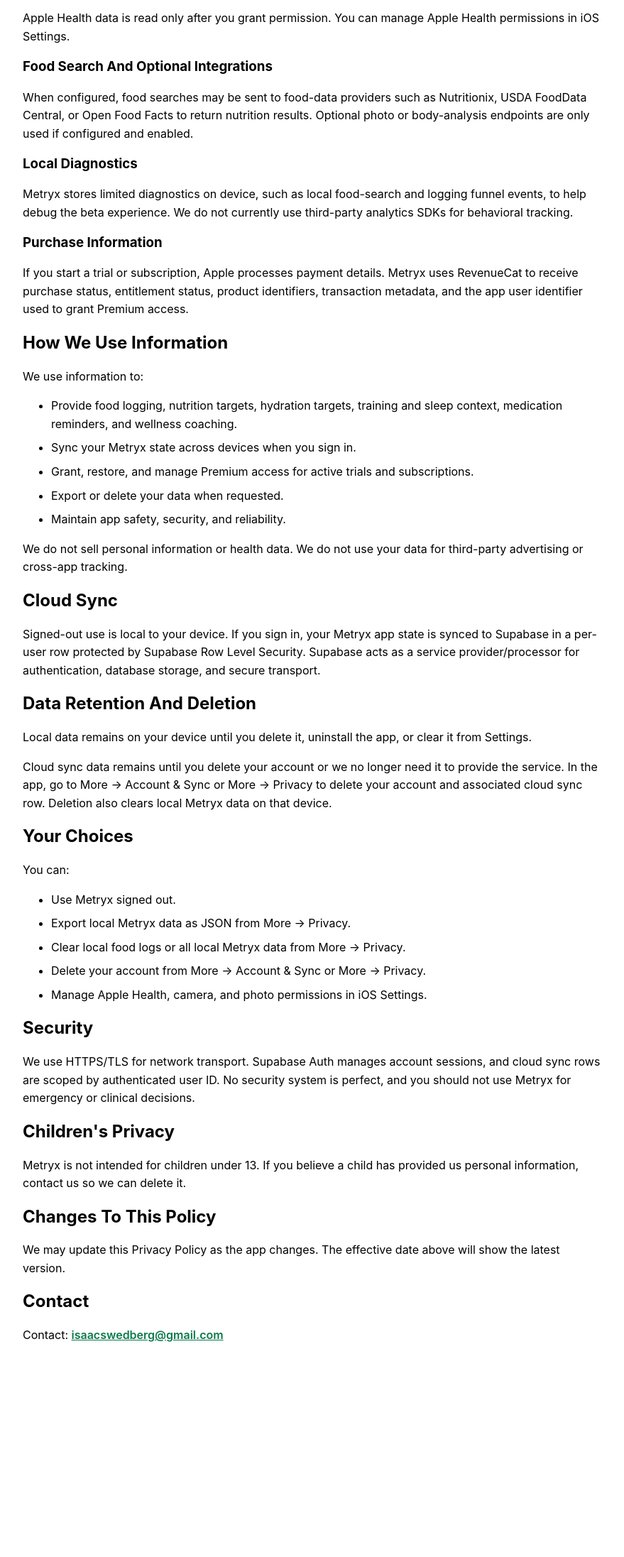
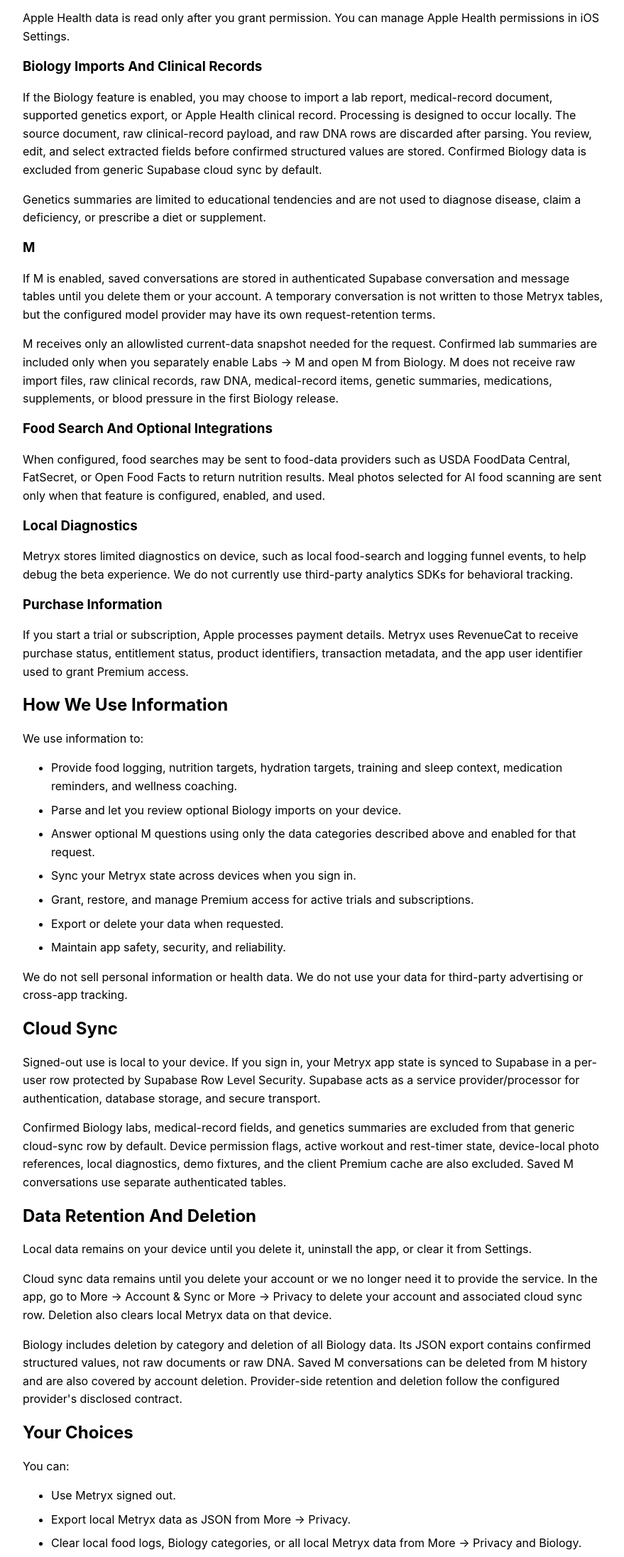
Before and after one commit to Is43c/vantahealth-legal, a plain HTML site: page privacy/index.html in a window 1280 px wide. Shown: the part 607-2800 px from the top of the page at 71% size, without its empty margins (198-1077 px from the left). Before the commit the page ends 2557 px from the top, so only its background shows below. Drawn offline with Linux system fonts and the light colour scheme.

Commit message:
Update Metryx privacy and wellness disclosures

```diff
--- a/privacy/index.html
+++ b/privacy/index.html
@@ -35,7 +35,7 @@
 <body>
   <main>
     <h1>Metryx Privacy Policy</h1>
-    <p><strong>Effective date:</strong> June 5, 2026</p>
+    <p><strong>Effective date:</strong> July 29, 2026</p>
     <p>Metryx ("Metryx," "we," "us," or "our") provides wellness-focused food logging, hydration, training, sleep, medication-context reminders, and body-composition coaching. This Privacy Policy explains what information we collect, how we use it, and the choices you have.</p>
     <p>Metryx is not a medical device and does not provide medical advice, diagnosis, treatment, medication dosing, medication adjustment, or titration recommendations.</p>
 
@@ -47,8 +47,16 @@
     <p>You may enter or connect information such as age, sex, height, weight, body-fat estimates, food logs, macro and micronutrient estimates, hydration logs, workout logs, sleep data, step data, GLP-1/TRT context, reminder schedules, appetite, and digestive-comfort notes.</p>
     <p>Apple Health data is read only after you grant permission. You can manage Apple Health permissions in iOS Settings.</p>
 
+    <h3>Biology Imports And Clinical Records</h3>
+    <p>If the Biology feature is enabled, you may choose to import a lab report, medical-record document, supported genetics export, or Apple Health clinical record. Processing is designed to occur locally. The source document, raw clinical-record payload, and raw DNA rows are discarded after parsing. You review, edit, and select extracted fields before confirmed structured values are stored. Confirmed Biology data is excluded from generic Supabase cloud sync by default.</p>
+    <p>Genetics summaries are limited to educational tendencies and are not used to diagnose disease, claim a deficiency, or prescribe a diet or supplement.</p>
+
+    <h3>M</h3>
+    <p>If M is enabled, saved conversations are stored in authenticated Supabase conversation and message tables until you delete them or your account. A temporary conversation is not written to those Metryx tables, but the configured model provider may have its own request-retention terms.</p>
+    <p>M receives only an allowlisted current-data snapshot needed for the request. Confirmed lab summaries are included only when you separately enable Labs &rarr; M and open M from Biology. M does not receive raw import files, raw clinical records, raw DNA, medical-record items, genetic summaries, medications, supplements, or blood pressure in the first Biology release.</p>
+
     <h3>Food Search And Optional Integrations</h3>
-    <p>When configured, food searches may be sent to food-data providers such as Nutritionix, USDA FoodData Central, or Open Food Facts to return nutrition results. Optional photo or body-analysis endpoints are only used if configured and enabled.</p>
+    <p>When configured, food searches may be sent to food-data providers such as USDA FoodData Central, FatSecret, or Open Food Facts to return nutrition results. Meal photos selected for AI food scanning are sent only when that feature is configured, enabled, and used.</p>
 
     <h3>Local Diagnostics</h3>
     <p>Metryx stores limited diagnostics on device, such as local food-search and logging funnel events, to help debug the beta experience. We do not currently use third-party analytics SDKs for behavioral tracking.</p>
@@ -60,6 +68,8 @@
     <p>We use information to:</p>
     <ul>
       <li>Provide food logging, nutrition targets, hydration targets, training and sleep context, medication reminders, and wellness coaching.</li>
+      <li>Parse and let you review optional Biology imports on your device.</li>
+      <li>Answer optional M questions using only the data categories described above and enabled for that request.</li>
       <li>Sync your Metryx state across devices when you sign in.</li>
       <li>Grant, restore, and manage Premium access for active trials and subscriptions.</li>
       <li>Export or delete your data when requested.</li>
@@ -69,18 +79,21 @@
 
     <h2>Cloud Sync</h2>
     <p>Signed-out use is local to your device. If you sign in, your Metryx app state is synced to Supabase in a per-user row protected by Supabase Row Level Security. Supabase acts as a service provider/processor for authentication, database storage, and secure transport.</p>
+    <p>Confirmed Biology labs, medical-record fields, and genetics summaries are excluded from that generic cloud-sync row by default. Device permission flags, active workout and rest-timer state, device-local photo references, local diagnostics, demo fixtures, and the client Premium cache are also excluded. Saved M conversations use separate authenticated tables.</p>
 
     <h2>Data Retention And Deletion</h2>
     <p>Local data remains on your device until you delete it, uninstall the app, or clear it from Settings.</p>
     <p>Cloud sync data remains until you delete your account or we no longer need it to provide the service. In the app, go to More -&gt; Account &amp; Sync or More -&gt; Privacy to delete your account and associated cloud sync row. Deletion also clears local Metryx data on that device.</p>
+    <p>Biology includes deletion by category and deletion of all Biology data. Its JSON export contains confirmed structured values, not raw documents or raw DNA. Saved M conversations can be deleted from M history and are also covered by account deletion. Provider-side retention and deletion follow the configured provider's disclosed contract.</p>
 
     <h2>Your Choices</h2>
     <p>You can:</p>
     <ul>
       <li>Use Metryx signed out.</li>
       <li>Export local Metryx data as JSON from More -&gt; Privacy.</li>
-      <li>Clear local food logs or all local Metryx data from More -&gt; Privacy.</li>
+      <li>Clear local food logs, Biology categories, or all local Metryx data from More -&gt; Privacy and Biology.</li>
       <li>Delete your account from More -&gt; Account &amp; Sync or More -&gt; Privacy.</li>
+      <li>Revoke Labs &rarr; M sharing without deleting your confirmed local lab values.</li>
       <li>Manage Apple Health, camera, and photo permissions in iOS Settings.</li>
     </ul>
 
@@ -94,7 +107,7 @@
     <p>We may update this Privacy Policy as the app changes. The effective date above will show the latest version.</p>
 
     <h2>Contact</h2>
-    <p>Contact: <a href="mailto:isaacswedberg@gmail.com">isaacswedberg@gmail.com</a></p>
+    <p>Contact: <a href="mailto:metryxhealth@gmail.com">metryxhealth@gmail.com</a></p>
   </main>
 </body>
 </html>
```
Also changed, not shown: terms/index.html (+6 -2 lines).
